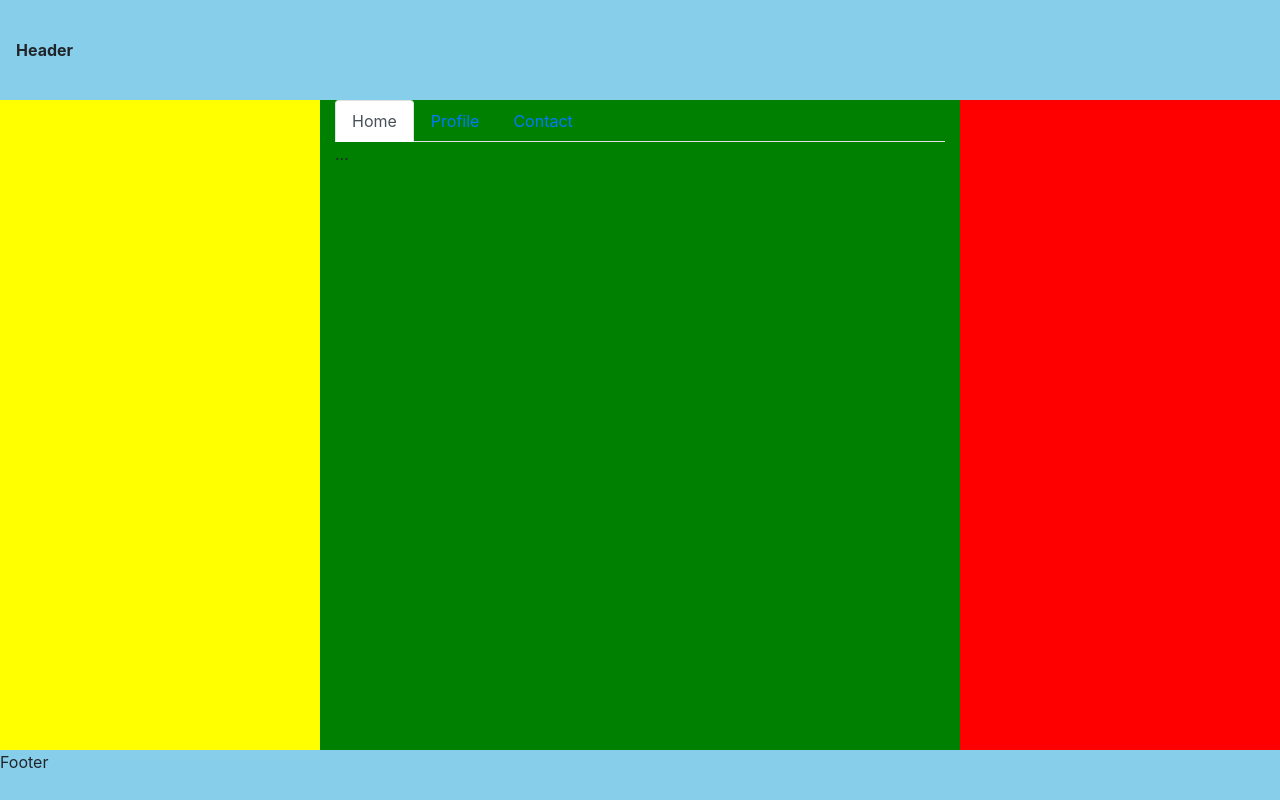
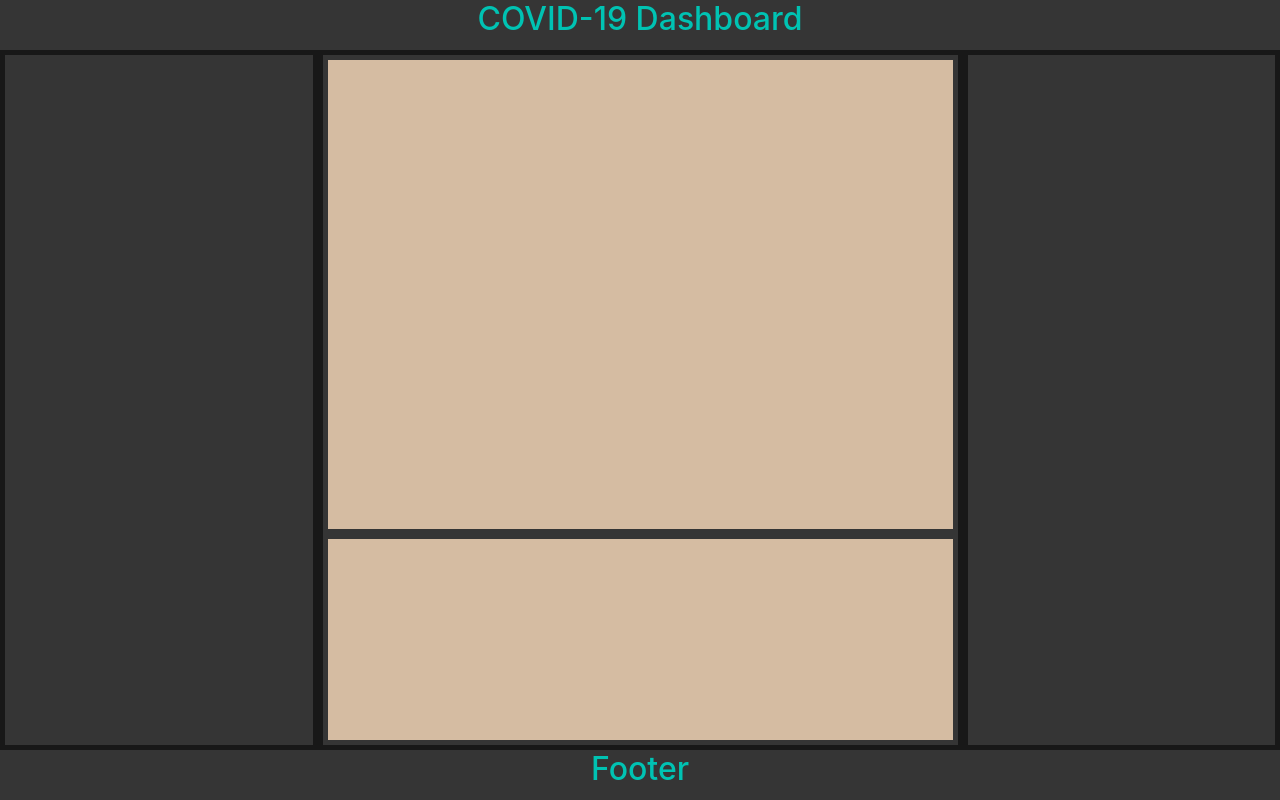
Before and after one commit to dazik/covid19dashboard, a website built with webpack: page src/index.html in a window 1280 px wide. Built offline with nearby package versions, Linux system fonts and the light colour scheme.

Commit message:
feat: add basic layout

```diff
--- a/package.json
+++ b/package.json
@@ -39,6 +39,7 @@
     },
     "dependencies": {
         "bootstrap": "^4.5.3",
-        "jquery": "^3.5.1"
+        "jquery": "^3.5.1",
+        "popper.js": "^1.16.1"
     }
 }
--- a/src/index.html
+++ b/src/index.html
@@ -5,53 +5,41 @@
   <meta charset="UTF-8">
   <meta name="viewport" content="width=device-width, initial-scale=1.0">
   <title>COVID-19 Dashboard</title>
-    <link rel="stylesheet" href="https://cdn.jsdelivr.net/npm/bootstrap@4.5.3/dist/css/bootstrap.min.css" integrity="sha384-TX8t27EcRE3e/ihU7zmQxVncDAy5uIKz4rEkgIXeMed4M0jlfIDPvg6uqKI2xXr2" crossorigin="anonymous">
+  <link rel="stylesheet" href="https://cdn.jsdelivr.net/npm/bootstrap@4.5.3/dist/css/bootstrap.min.css"
+    integrity="sha384-TX8t27EcRE3e/ihU7zmQxVncDAy5uIKz4rEkgIXeMed4M0jlfIDPvg6uqKI2xXr2" crossorigin="anonymous">
   <link rel="stylesheet" href="https://unpkg.com/leaflet@1.7.1/dist/leaflet.css"
     integrity="sha512-xodZBNTC5n17Xt2atTPuE1HxjVMSvLVW9ocqUKLsCC5CXdbqCmblAshOMAS6/keqq/sMZMZ19scR4PsZChSR7A=="
-    crossorigin=""/>
+    crossorigin="" />
+    <script src="https://cdn.jsdelivr.net/npm/bootstrap@5.0.0-beta1/dist/js/bootstrap.bundle.min.js" integrity="sha384-ygbV9kiqUc6oa4msXn9868pTtWMgiQaeYH7/t7LECLbyPA2x65Kgf80OJFdroafW" crossorigin="anonymous"></script>
 </head>
 
 <body>
-    <header class="header navbar">
-        <strong>Header</strong>
+
+  <header class="header">
+    <h2>COVID-19 Dashboard</h2>
   </header>
   <div class="container-fluid" id="main">
     <div class="row">
       <div class="col" id="left">
-
+        <div class="left--item"></div>
+        <div class="left--item"></div>
+        <div class="left--item"></div>
       </div>
-            <div class="col-6" id="middle">
-
-                <ul class="nav nav-tabs" id="myTab" role="tablist">
-                    <li class="nav-item" role="presentation">
-                      <a class="nav-link active" id="home-tab" data-bs-toggle="tab" href="#home" role="tab" aria-controls="home" aria-selected="true">Home</a>
-                    </li>
-                    <li class="nav-item" role="presentation">
-                      <a class="nav-link" id="profile-tab" data-bs-toggle="tab" href="#profile" role="tab" aria-controls="profile" aria-selected="false">Profile</a>
-                    </li>
-                    <li class="nav-item" role="presentation">
-                      <a class="nav-link" id="contact-tab" data-bs-toggle="tab" href="#contact" role="tab" aria-controls="contact" aria-selected="false">Contact</a>
-                    </li>
-                  </ul>
-                  <div class="tab-content" id="myTabContent">
-                    <div class="tab-pane fade show active" id="home" role="tabpanel" aria-labelledby="home-tab">...</div>
-                    <div class="tab-pane fade" id="profile" role="tabpanel" aria-labelledby="profile-tab">...</div>
-                    <div class="tab-pane fade" id="contact" role="tabpanel" aria-labelledby="contact-tab">..j.</div>
-                  </div>
-
+      <div class="container-fluid col-6" id="middle">
+          <div id="map"></div>
+          <div id="chart"></div>
       </div>
       <div class="col" id="right">
-
+        <div class="right--item"></div>
+        <div class="right--item"></div>
+        <div class="right--item"></div>
       </div>
     </div>
   </div>
   <footer class="footer">
-        Footer
+    <h2>Footer</h2>
   </footer>
 
-    <script src="https://unpkg.com/leaflet@1.7.1/dist/leaflet.js"
-		integrity="sha512-XQoYMqMTK8LvdxXYG3nZ448hOEQiglfqkJs1NOQV44cWnUrBc8PkAOcXy20w0vlaXaVUearIOBhiXZ5V3ynxwA=="
-        crossorigin=""></script>
 </body>
 
 </html>
--- a/src/index.js
+++ b/src/index.js
@@ -1,11 +1,5 @@
-
-
+// import script for bootstrap
+import '../node_modules/bootstrap/dist/js/bootstrap.bundle';
 
 import './styles/styles.scss';
 console.log('it works!');
-
-let navItem = document.getElementsByClassName(".nav-item");
-
-// navItem.addEventListener("click", () => {
-//     console.log(navItem);
-// });
--- a/src/styles/styles.scss
+++ b/src/styles/styles.scss
@@ -1,34 +1,72 @@
-// @import "../node_modules/bootstrap/scss/bootstrap";
+$color-primary: rgb(53, 53, 53);
+$body-bg:  rgb(24, 24, 24);
+$color-title: #00C3B3;
+$color-map: #D5BCA2;
+
+
+body {
+    box-sizing: border-box;
+    background-color: $body-bg;
+}
 
 .header {
-    height: 100px;
-    background-color: skyblue;
+    height: 50px;
+    background-color: $color-primary;
+    color: $color-title;
+    >* {
+        text-align: center;
+    }
+}
+
+#main {
+    // minus height of header and footer
+    height: calc(100vh - 100px);
+
+    >.row {
+      height: 100%;
+    //   >* {
+    //      border: 5px solid $body-bg;
+    //   }
+      display: flex;
+      gap: 10px;
+      padding: 5px;
+    }
+}
+
+#left {
+    background-color: $color-primary;
+    height: 100%;
+}
+
+#middle {
+    background-color: $color-primary;
+    display: flex;
+    flex-direction: column;
+    gap: 10px;
+    padding: 5px;
+
+    #map {
+        background-color: $color-map;
+        width: 100%;
+        height: 70%;
+    }
+
+    #chart {
+        background-color: $color-map;
+        width: 100%;
+        height: 30%;
+    }
+}
+
+#right {
+    background-color: $color-primary;
 }
 
 .footer {
     height: 50px;
-    background-color: skyblue;
-}
-
-
-#main {
-    background-color: royalblue;
-    // minus height of header and footer
-    height: calc(100vh - 150px);
-    >.row {
-      height: 100%;
+    background-color: $color-primary;
+    color: $color-title;
+    >* {
+        text-align: center;
     }
 }
-
-#left {
-    background-color: yellow;
-    height: 100%;
-}
-
-#middle {
-    background-color: green;
-}
-
-#right {
-    background-color: red;
-}
```
Also changed, not shown: 1 other file. Lines whose indentation alone changed are shown as unchanged.
